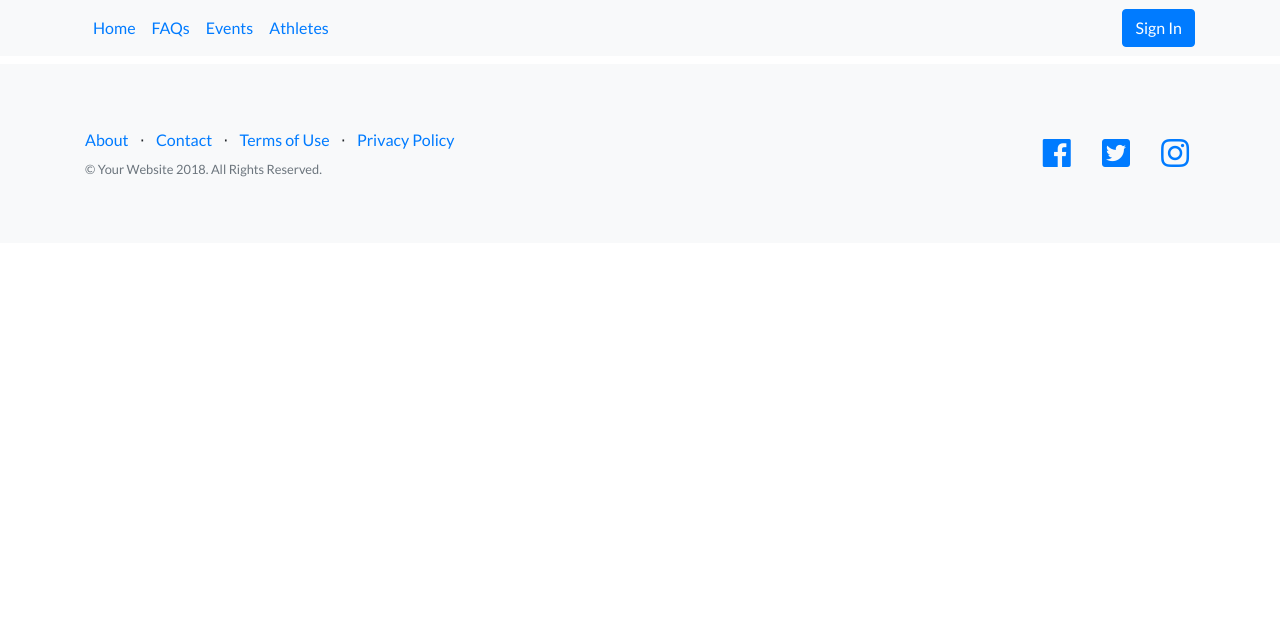
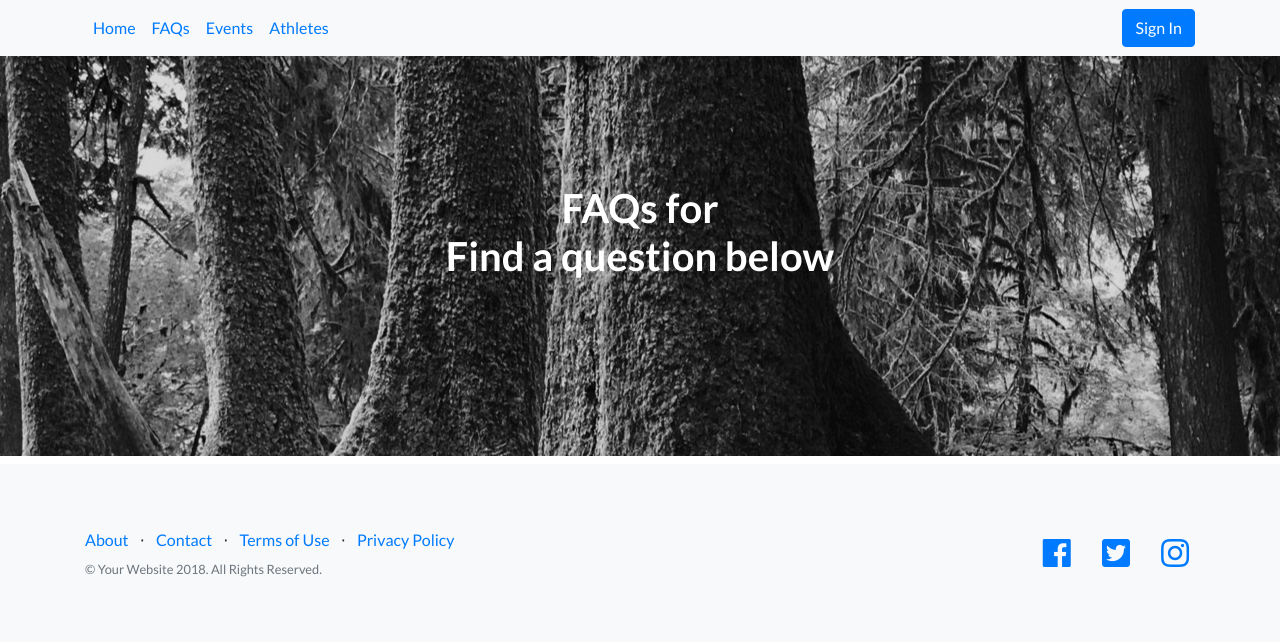
Before and after one commit to shacker/ap, a Django app: template ap/templates/faqs/section.html in a window 1280 px wide. Shown: the top 642 px of the page. Run offline with Django 3.2, Linux system fonts and the light colour scheme; the template is opened without the code that fills it, so the values that code supplies are empty; style sheets or scripts are compiled from the project's sources; some libraries are stand-ins or nearby versions.

Commit message:
Missing FAQ section masthead

```diff
--- a/ap/templates/faqs/section.html
+++ b/ap/templates/faqs/section.html
@@ -4,6 +4,19 @@
 {% block page_title %}FAQs - {{section_title}}{% endblock page_title %}
 
 {% block content %}
+
+  <header class="masthead faqs text-white text-center">
+    <div class="overlay"></div>
+    <div class="container">
+      <div class="row">
+        <div class="col-xl-9 mx-auto">
+          <h1 class="mb-5">FAQs for {{ section_title }}<br />
+            Find a question below
+          </h1>
+        </div>
+      </div>
+    </div>
+  </header>
 
   <div class="container">
     <div class="row">
```
